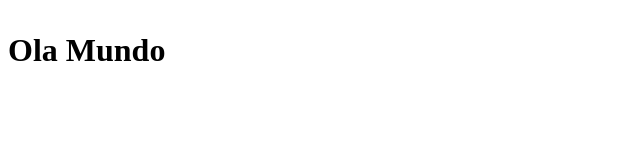
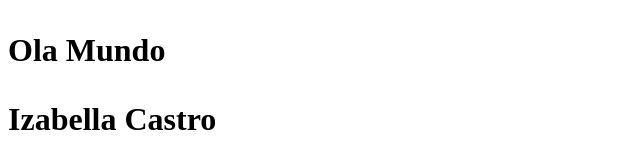
Before and after one commit to campos2504/GerenciaConfiguracao_LAB2, a plain HTML site: page index.html in a window 1280 px wide. Shown: the whole page, without its empty margins (0-640 px from the left). Drawn offline with Linux system fonts and the light colour scheme.

Commit message:
commit Izabella

```diff
--- a/index.html
+++ b/index.html
@@ -9,6 +9,7 @@
 <body>
     <h1>
         <P> Ola Mundo</P>
+        <h1>Izabella Castro</h1>
     </h1>
 </body>
 </html>
```
